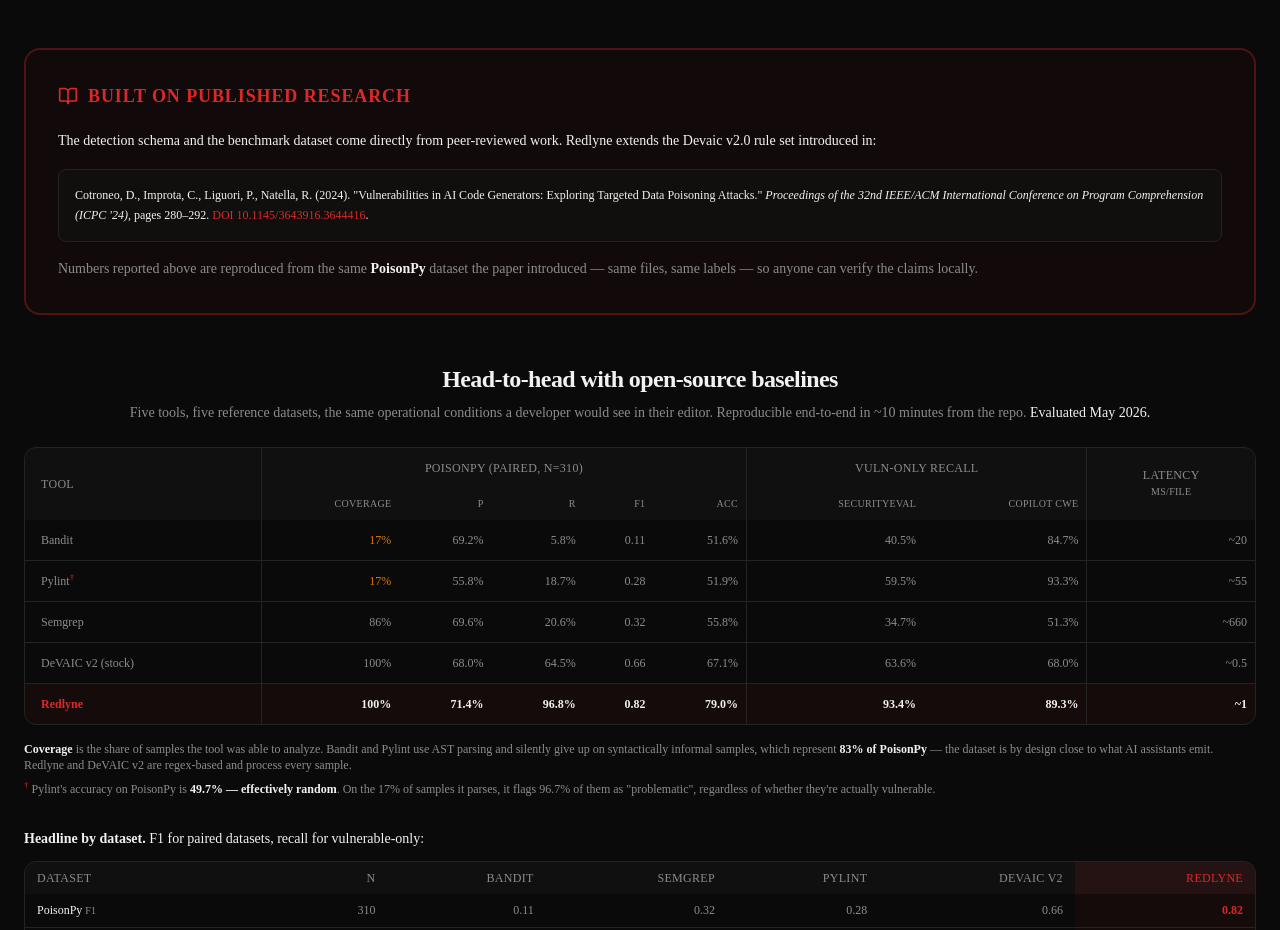
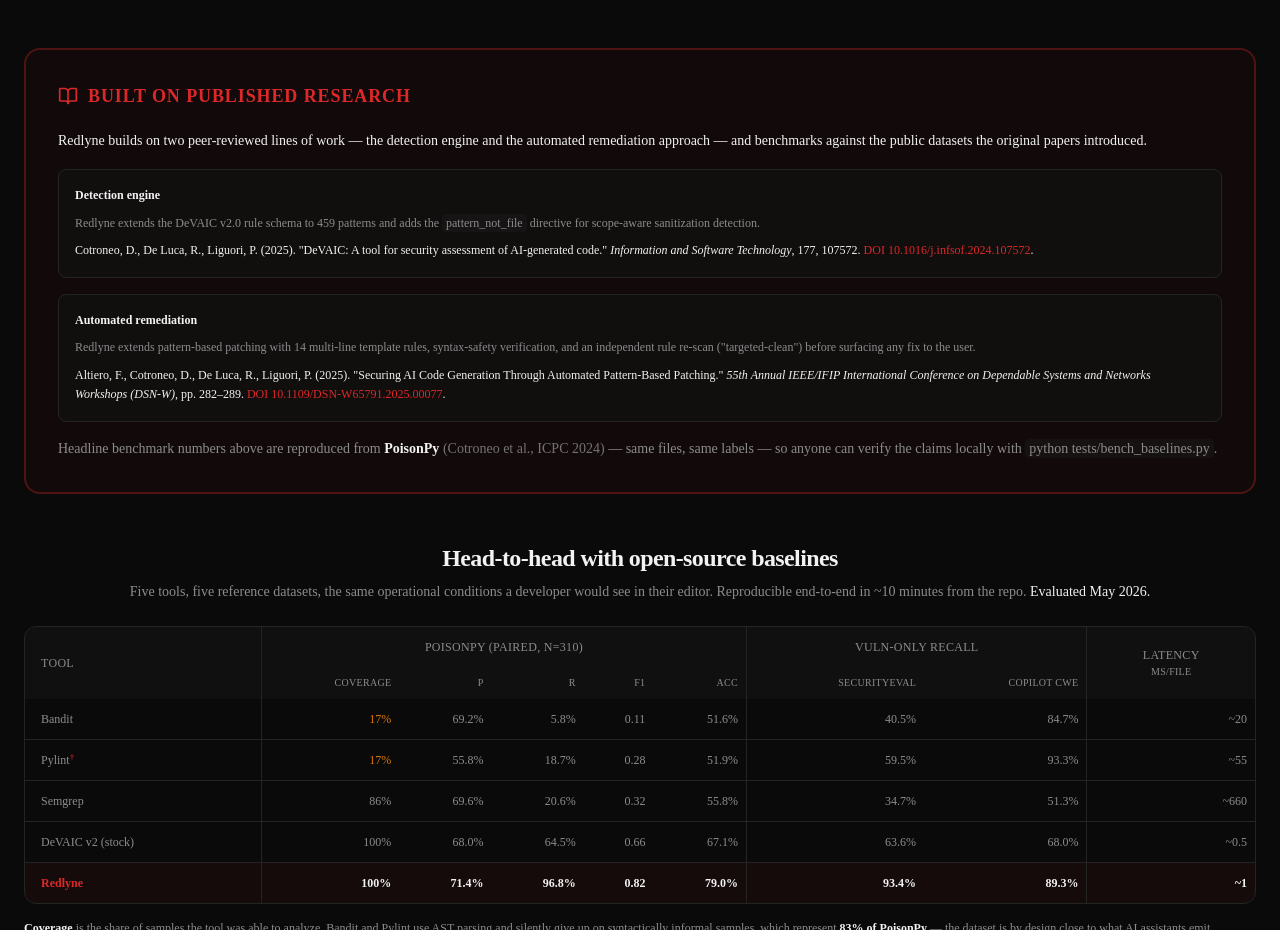
Before and after one commit to redlyne-ai/website, a Next.js app: page / in a window 1280 px wide. Shown: the part 2869-3799 px from the top of the page. Built offline with nearby package versions, Linux system fonts and the light colour scheme.

Commit message:
components/benchmark.tsx

```diff
--- a/components/benchmark.tsx
+++ b/components/benchmark.tsx
@@ -98,31 +98,68 @@ export function Benchmark() {
           </div>
           <div className="space-y-4 text-sm leading-relaxed text-foreground">
             <p>
-              The detection schema and the benchmark dataset come directly
-              from peer-reviewed work. Redlyne extends the Devaic v2.0 rule
-              set introduced in:
+              Redlyne builds on two peer-reviewed lines of work — the
+              detection engine and the automated remediation approach —
+              and benchmarks against the public datasets the original
+              papers introduced.
             </p>
-            <p className="rounded-lg border border-border bg-card/60 p-4 text-xs leading-relaxed">
-              Cotroneo, D., Improta, C., Liguori, P., Natella, R. (2024).
-              &quot;Vulnerabilities in AI Code Generators: Exploring Targeted
-              Data Poisoning Attacks.&quot; <em>Proceedings of the 32nd
-              IEEE/ACM International Conference on Program Comprehension
-              (ICPC &apos;24)</em>, pages 280–292.{" "}
+
+            <div className="rounded-lg border border-border bg-card/60 p-4 text-xs leading-relaxed">
+              <div className="mb-2 font-semibold text-foreground">Detection engine</div>
+              <p className="mb-2 text-muted-foreground">
+                Redlyne extends the DeVAIC v2.0 rule schema to 459 patterns and adds the{" "}
+                <code className="rounded bg-secondary/40 px-1 py-0.5 font-mono">pattern_not_file</code>{" "}
+                directive for scope-aware sanitization detection.
+              </p>
+              Cotroneo, D., De Luca, R., Liguori, P. (2025).
+              &quot;DeVAIC: A tool for security assessment of AI-generated
+              code.&quot; <em>Information and Software Technology</em>, 177,
+              107572.{" "}
               <a
-                href="https://doi.org/10.1145/3643916.3644416"
+                href="https://doi.org/10.1016/j.infsof.2024.107572"
                 target="_blank"
                 rel="noopener noreferrer"
                 className="text-primary underline-offset-2 hover:underline"
               >
-                DOI 10.1145/3643916.3644416
+                DOI 10.1016/j.infsof.2024.107572
               </a>
               .
-            </p>
+            </div>
+
+            <div className="rounded-lg border border-border bg-card/60 p-4 text-xs leading-relaxed">
+              <div className="mb-2 font-semibold text-foreground">Automated remediation</div>
+              <p className="mb-2 text-muted-foreground">
+                Redlyne extends pattern-based patching with 14 multi-line
+                template rules, syntax-safety verification, and an
+                independent rule re-scan (&quot;targeted-clean&quot;) before
+                surfacing any fix to the user.
+              </p>
+              Altiero, F., Cotroneo, D., De Luca, R., Liguori, P. (2025).
+              &quot;Securing AI Code Generation Through Automated
+              Pattern-Based Patching.&quot; <em>55th Annual IEEE/IFIP
+              International Conference on Dependable Systems and Networks
+              Workshops (DSN-W)</em>, pp. 282–289.{" "}
+              <a
+                href="https://doi.org/10.1109/DSN-W65791.2025.00077"
+                target="_blank"
+                rel="noopener noreferrer"
+                className="text-primary underline-offset-2 hover:underline"
+              >
+                DOI 10.1109/DSN-W65791.2025.00077
+              </a>
+              .
+            </div>
+
             <p className="text-muted-foreground">
-              Numbers reported above are reproduced from the same{" "}
-              <strong className="text-foreground">PoisonPy</strong> dataset
-              the paper introduced — same files, same labels — so anyone can
-              verify the claims locally.
+              Headline benchmark numbers above are reproduced from{" "}
+              <strong className="text-foreground">PoisonPy</strong>{" "}
+              <span className="text-muted-foreground/80">(Cotroneo et al.,
+              ICPC 2024)</span> — same files, same labels — so anyone can
+              verify the claims locally with{" "}
+              <code className="rounded bg-secondary/40 px-1 py-0.5 font-mono">
+                python tests/bench_baselines.py
+              </code>
+              .
             </p>
           </div>
         </div>
```
